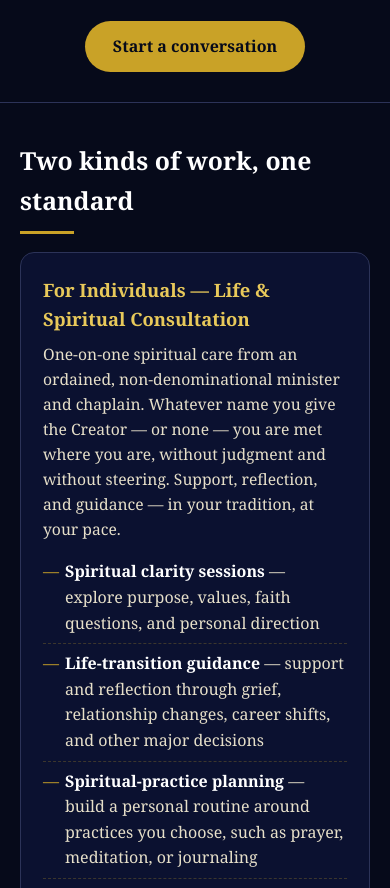
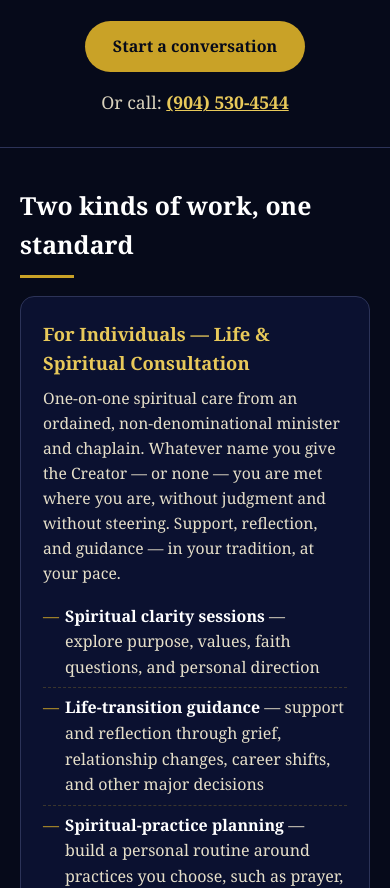
Before and after one commit to chiefjbellamy-jpg/Divine-knowledge-and-consulting, a plain HTML site: page index.html in a window 390 px wide. Shown: the part 826-1714 px from the top of the page. Drawn offline with Linux system fonts and the light colour scheme.

Commit message:
Custom domain + phone number at the top

```diff
--- a/index.html
+++ b/index.html
@@ -62,6 +62,7 @@
     built on one conviction: people make their best decisions when someone tells them the truth
     and hands them back their own choices.</p>
     <a class="cta" href="mailto:Jon@divineknowledgeconsulting.com?subject=PRIORITY%20—%20Consultation%20inquiry%20—%20Divine%20Knowledge%20%26%20Consulting">Start a conversation</a>
+    <p class="sub" style="margin-top:16px;font-size:1.1rem">Or call: <a href="tel:+19045304544" style="font-weight:bold">(904) 530-4544</a></p>
   </div>
 </header>
 
```
Also changed, not shown: 1 other file.
